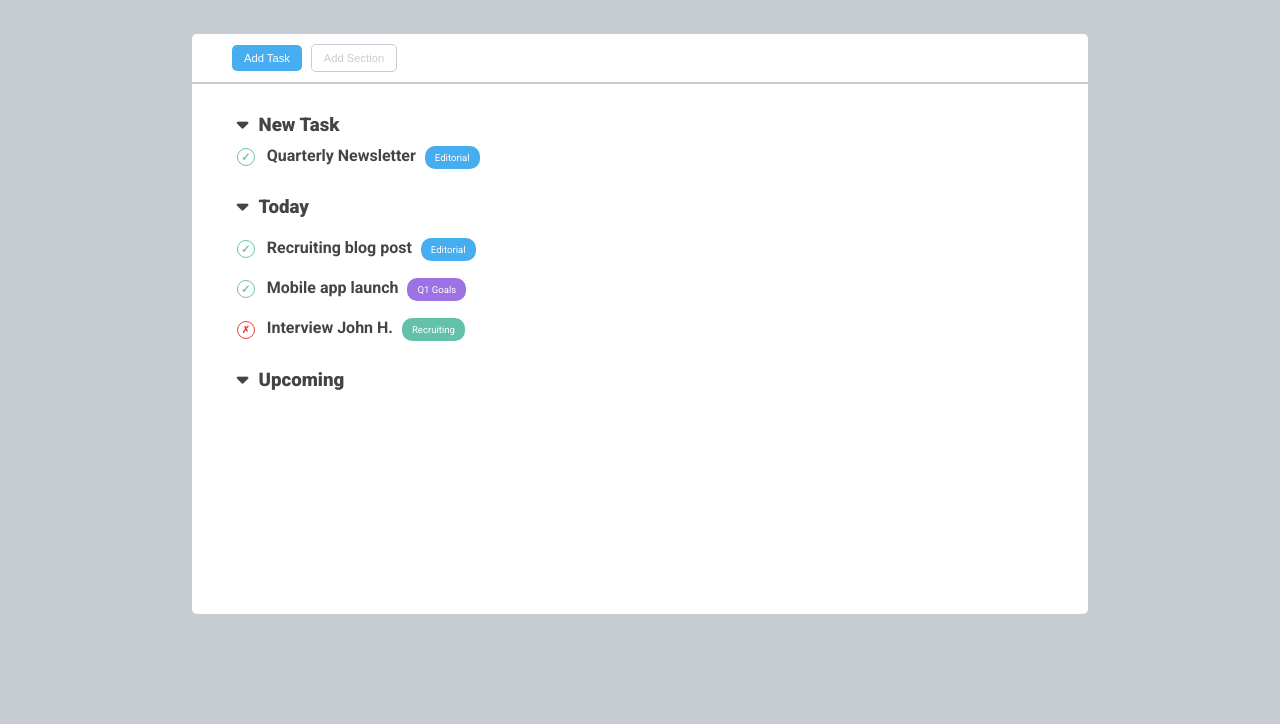
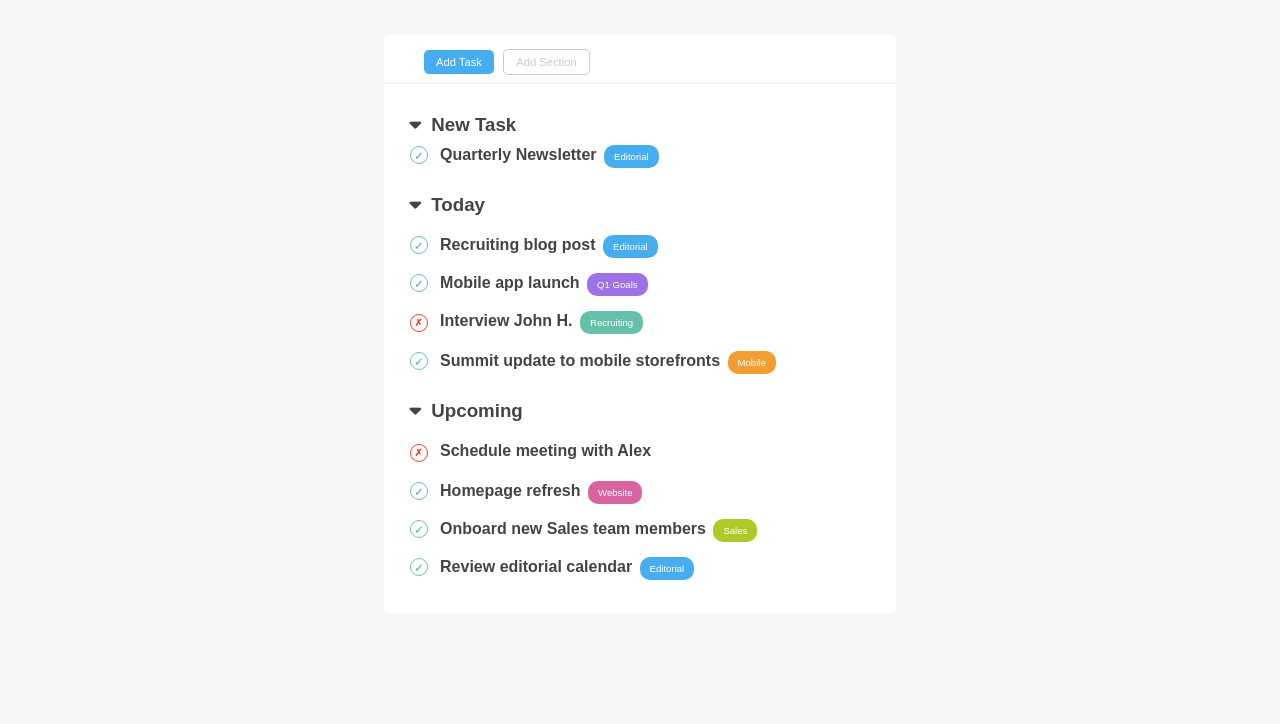
Before and after one commit to tarex7/html-css-toboolist, a plain HTML site: page index.html in a window 1280 px wide. Shown: the part 76-800 px from the top of the page. Drawn offline with Linux system fonts and the light colour scheme.

Commit message:
added last section

```diff
--- a/index.html
+++ b/index.html
@@ -14,13 +14,7 @@
       crossorigin="anonymous"
       referrerpolicy="no-referrer"
     />
-    <!-- Google fonts -->
-    <link rel="preconnect" href="https://fonts.googleapis.com" />
-    <link rel="preconnect" href="https://fonts.gstatic.com" crossorigin />
-    <link
-      href="https://fonts.googleapis.com/css2?family=Roboto:wght@100;300;400;500;700;900&display=swap"
-      rel="stylesheet"
-    />
+
     <!-- CSS -->
     <link rel="stylesheet" href="./style.css" />
   </head>
@@ -72,10 +66,32 @@
             <p class="label recruiting">Recruiting</p>
          </div>
 
+        <div class="tasks">
+            <p class="checked">&check;</p> <p>Summit update to mobile storefronts</p>
+            <p class="label mobile">Mobile</p>
+         </div>
+
 
         <!-- Upcoming -->
         <section id="upcoming">
             <h3><i class="fa-solid fa-caret-down"></i>Upcoming</h3>
+            <div class="tasks">
+                <p class="cross">&cross;</p> <p>Schedule meeting with Alex</p>
+
+             </div>
+
+             <div class="tasks">
+                <p class="checked">&check;</p> <p>Homepage refresh</p>
+                <p class="label website">Website</p>
+             </div>
+             <div class="tasks">
+                <p class="checked">&check;</p> <p>Onboard new Sales team members</p>
+                <p class="label sales">Sales</p>
+             </div>
+             <div class="tasks">
+                <p class="checked">&check;</p> <p>Review editorial calendar</p>
+                <p class="label editorial">Editorial</p>
+             </div>
         </section>
       </div>
     </main>
--- a/style.css
+++ b/style.css
@@ -10,7 +10,6 @@
 
 h1 {
   display: inline;
-  font-weight: 800;
   font-size: 2.5rem;
   vertical-align: middle;
   line-height: 70px;
@@ -28,7 +27,7 @@ i {
 
 p {
   display: inline;
-  font-weight: bold;
+  font-weight: 600;
 }
 
 section {
@@ -36,8 +35,8 @@ section {
 }
 
 body {
-  background-color: rgb(198, 204, 209);
-  font-family: "Roboto", sans-serif;
+  background-color: rgb(246, 246, 246);
+  font-family: Arial, Helvetica, sans-serif;
   color: #444;
 }
 
@@ -68,13 +67,18 @@ body {
   margin-right: 8px;
 }
 
+.buttons {
+    margin: 40px 40px;
+    height: 50px;
+  }
+
 .btn {
-  padding: 7px 12px;
+  padding: 6px 12px;
   background-color: rgb(71, 173, 241);
   color: #fff;
   border: none;
   border-radius: 5px;
-  margin: 10px 0;
+  margin: 15px 0;
   cursor: pointer;
   font-size: 0.7rem;
 }
@@ -85,7 +89,7 @@ body {
   padding: 6px 10px;
   border-radius: 10px;
   font-weight: normal;
-  margin-left: 5px;
+  margin-left: 3px;
 }
 
 .tasks {
@@ -133,7 +137,7 @@ body {
 
 main {
   background-color: #fff;
-  width: 70%;
+  width: 40%;
   height: 580px;
   margin: 40px auto 20px;
   border-radius: 5px;
@@ -141,15 +145,10 @@ main {
 
 #main-header {
   height: 50px;
-  border-bottom: 2px solid rgb(198, 204, 209);
+  border-bottom: 2px solid rgb(246, 246, 246);
 }
 
 #logo {
   vertical-align: middle;
   margin-left: 20px;
 }
-
-.buttons {
-  margin: 40px;
-  height: 50px;
-}
```
